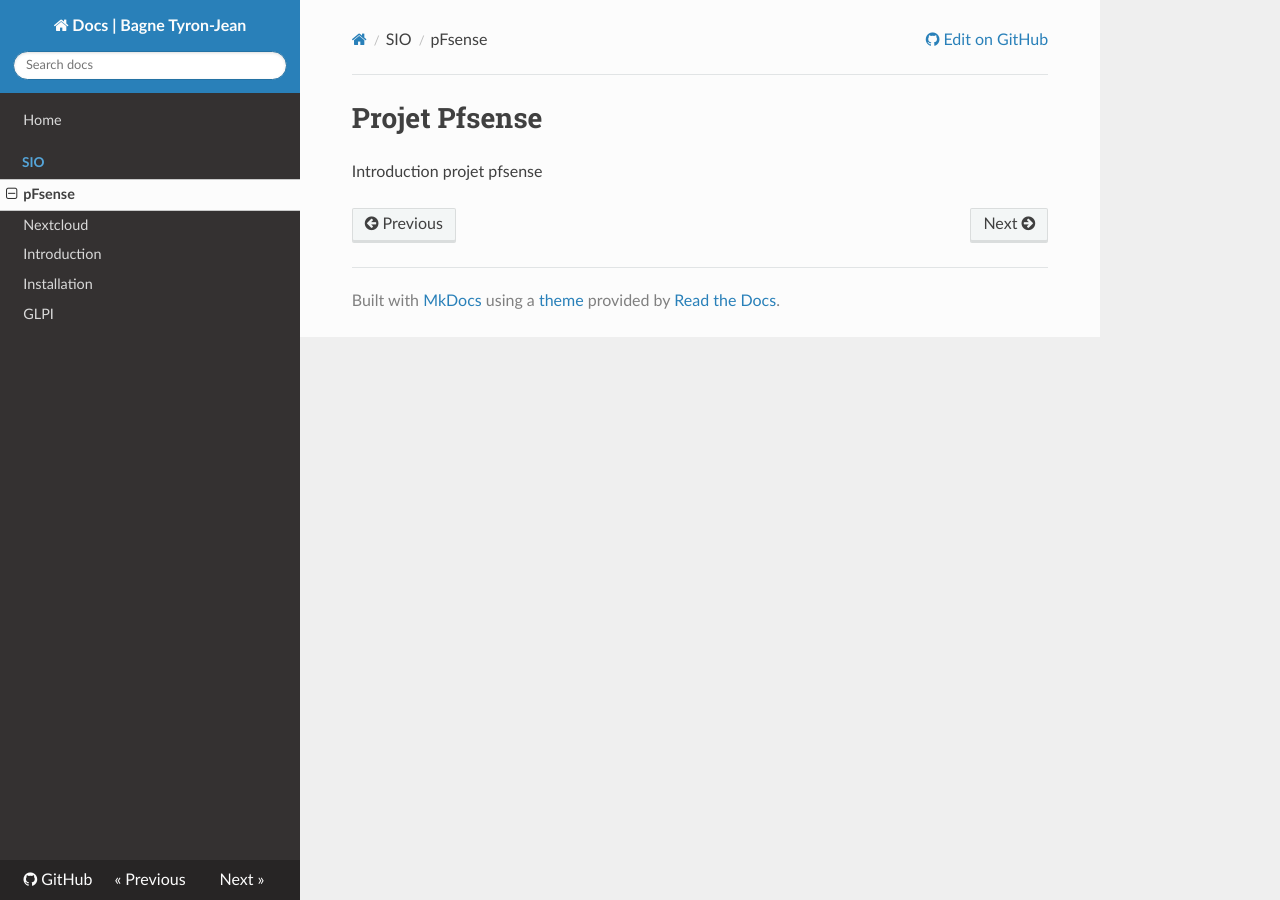
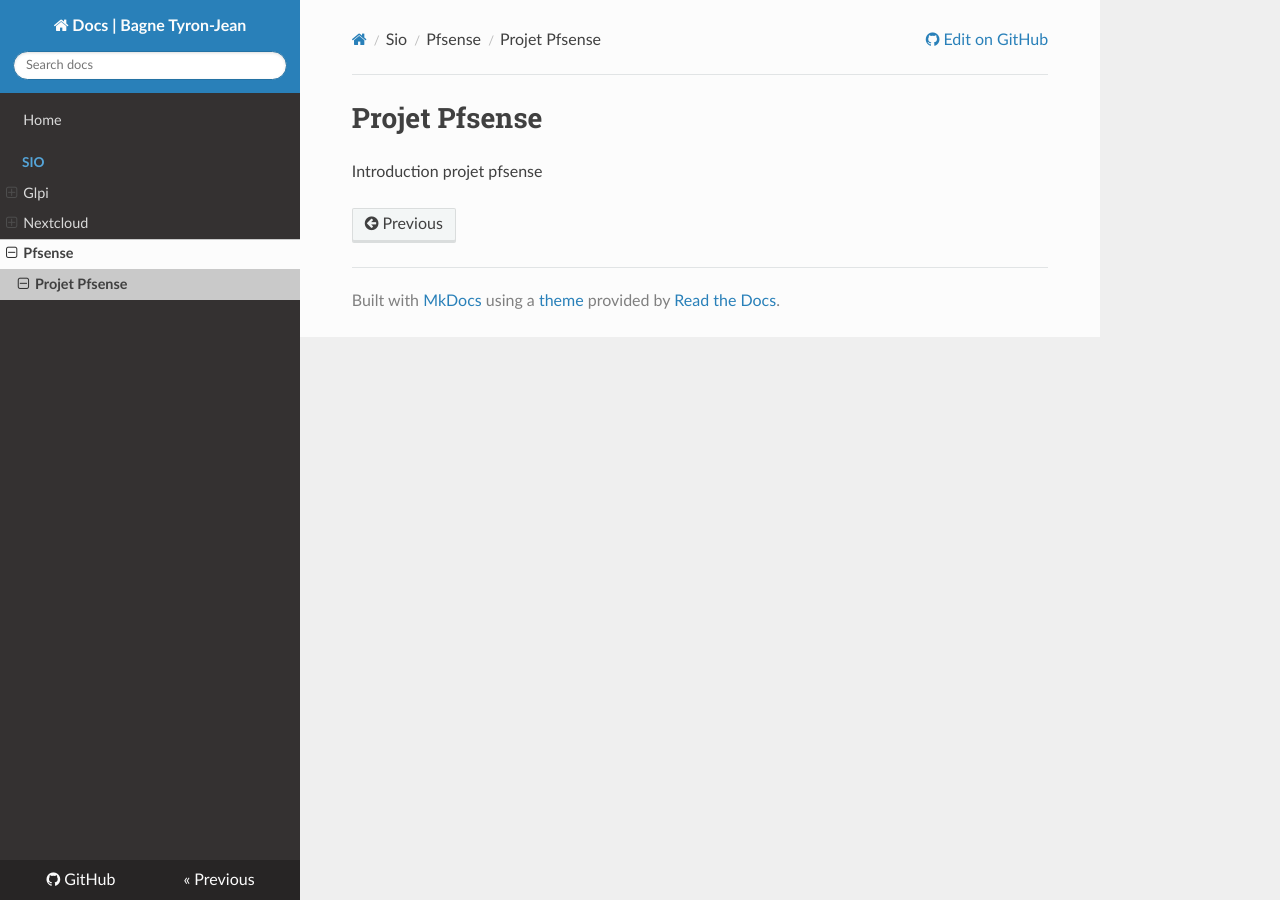
Before and after one commit to wepfen/doc, an MkDocs documentation site: the page built from docs/sio/pfsense/index.md, in a window 1280 px wide. Built offline with MkDocs 1.6.1, drawn with Linux system fonts in a browser that asks for light colours; nearby versions of some CDN libraries; some of the changed lines change nothing that is shown.

Commit message:
Update mkdocs.yml

```diff
--- a/mkdocs.yml
+++ b/mkdocs.yml
@@ -19,11 +19,11 @@
       base_path: .
   - admonition
 
-nav:
-    - Home: 'index.md'
-    - SIO:
-      - pFsense: 'sio/pfsense/index.md'
-      - Nextcloud: 'sio/nextcloud/index.md'
-      - Introduction: 'sio/nextcloud/introduction.md'
-      - Installation: 'sio/nextcloud/installation.md'
-      - GLPI: 'sio/glpi/index.md'
+#nav:
+#    - Home: 'index.md'
+#    - SIO:
+#      - pFsense: 'sio/pfsense/index.md'
+#      - Nextcloud: 'sio/nextcloud/index.md'
+#      - Introduction: 'sio/nextcloud/introduction.md'
+#      - Installation: 'sio/nextcloud/installation.md'
+#      - GLPI: 'sio/glpi/index.md'
```
